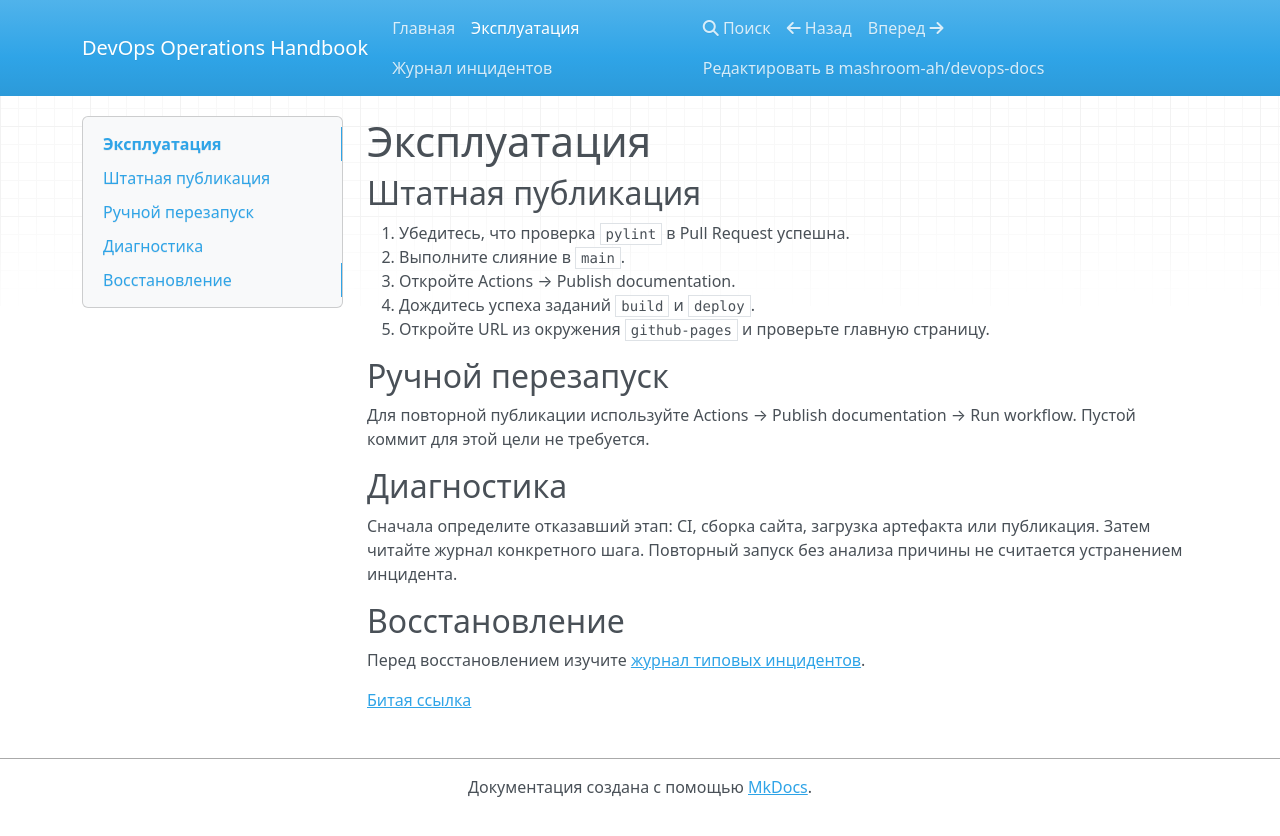
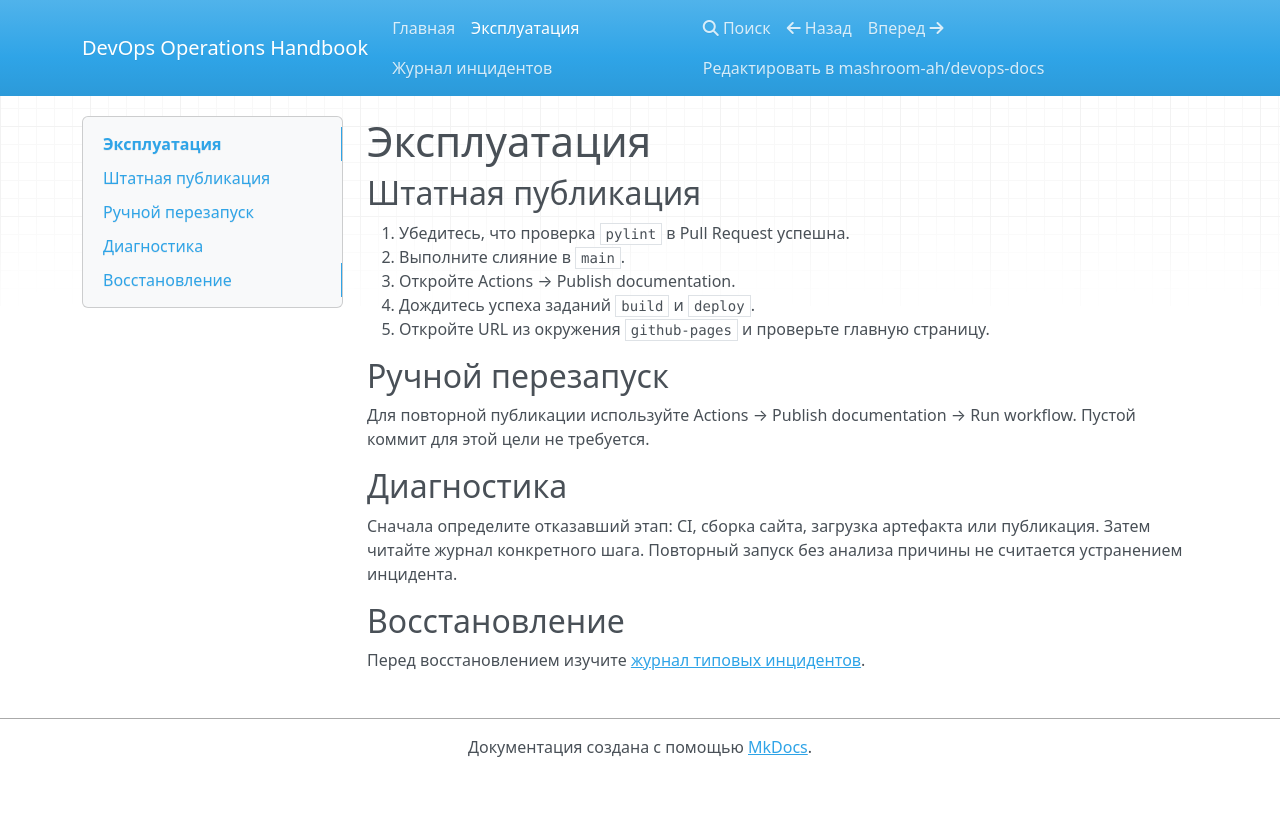
Before and after one commit to mashroom-ah/devops-docs, an MkDocs documentation site: the page built from docs/runbook.md, in a window 1280 px wide. Shown: the top 836 px of the page. Built offline with MkDocs 1.6.1, drawn with Linux system fonts in a browser that asks for light colours; nearby versions of some CDN libraries.

Commit message:
test: remove broken link

```diff
--- a/docs/runbook.md
+++ b/docs/runbook.md
@@ -21,5 +21,3 @@
 ## Восстановление
 
 Перед восстановлением изучите [журнал типовых инцидентов](incidents.md).
-
-[Битая ссылка](missing-page.md)
```
